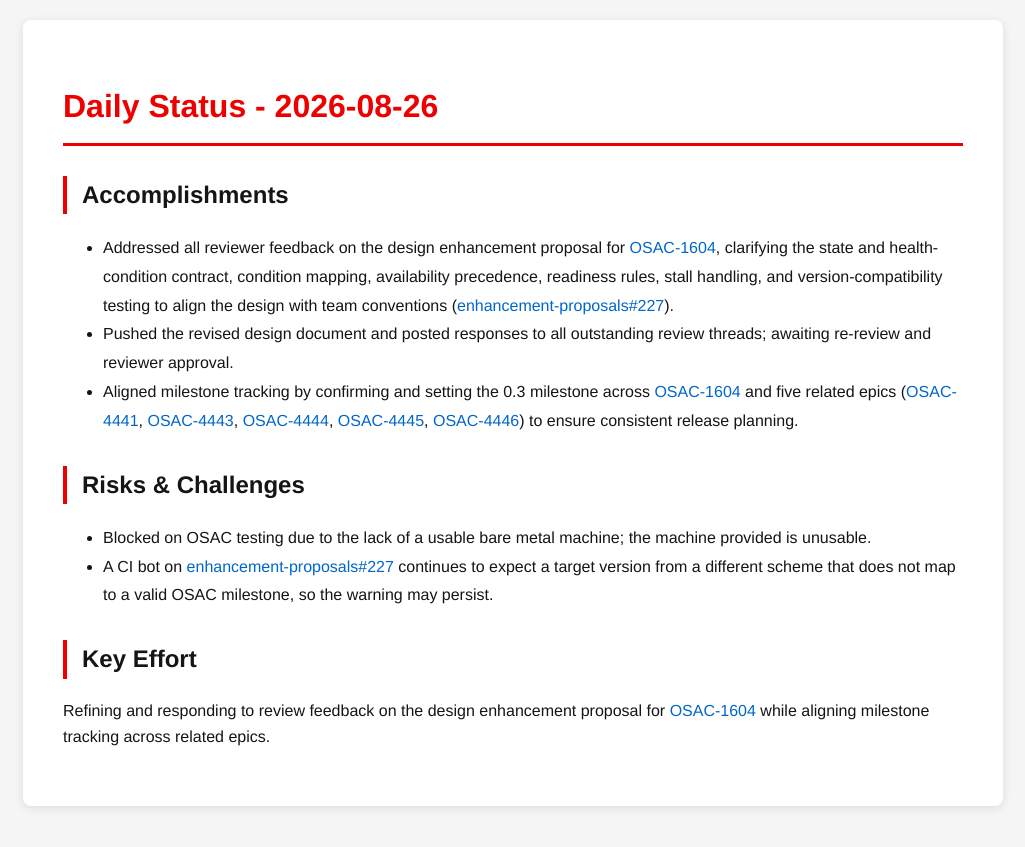
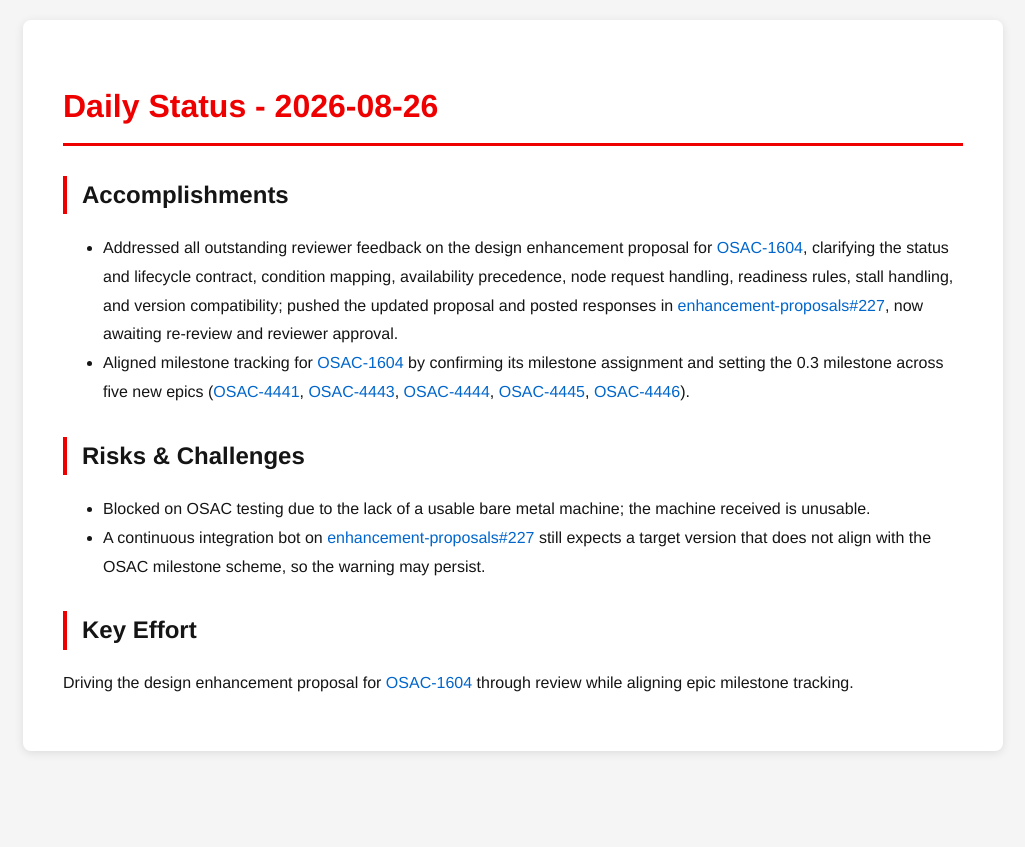
Before and after one commit to tzvatot/daily-status, a Jekyll site: the page built from 2026-08-26.md, in a window 1280 px wide. Shown: the top 847 px of the page, without its empty margins (127-1152 px from the left). Built offline with Jekyll 4.4.1, drawn with Linux system fonts in a browser that asks for light colours.

Commit message:
Daily status update - 2026-08-26

```diff
--- a/2026-08-26.md
+++ b/2026-08-26.md
@@ -7,13 +7,12 @@ date: 2026-08-26
 # Daily Status - 2026-08-26
 
 ## Accomplishments
-- Addressed all reviewer feedback on the design enhancement proposal for [OSAC-1604](https://redhat.atlassian.net/browse/OSAC-1604), clarifying the state and health-condition contract, condition mapping, availability precedence, readiness rules, stall handling, and version-compatibility testing to align the design with team conventions ([enhancement-proposals#227](https://github.com/osac-project/enhancement-proposals/pull/227)).
-- Pushed the revised design document and posted responses to all outstanding review threads; awaiting re-review and reviewer approval.
-- Aligned milestone tracking by confirming and setting the 0.3 milestone across [OSAC-1604](https://redhat.atlassian.net/browse/OSAC-1604) and five related epics ([OSAC-4441](https://redhat.atlassian.net/browse/OSAC-4441), [OSAC-4443](https://redhat.atlassian.net/browse/OSAC-4443), [OSAC-4444](https://redhat.atlassian.net/browse/OSAC-4444), [OSAC-4445](https://redhat.atlassian.net/browse/OSAC-4445), [OSAC-4446](https://redhat.atlassian.net/browse/OSAC-4446)) to ensure consistent release planning.
+- Addressed all outstanding reviewer feedback on the design enhancement proposal for [OSAC-1604](https://redhat.atlassian.net/browse/OSAC-1604), clarifying the status and lifecycle contract, condition mapping, availability precedence, node request handling, readiness rules, stall handling, and version compatibility; pushed the updated proposal and posted responses in [enhancement-proposals#227](https://github.com/osac-project/enhancement-proposals/pull/227), now awaiting re-review and reviewer approval.
+- Aligned milestone tracking for [OSAC-1604](https://redhat.atlassian.net/browse/OSAC-1604) by confirming its milestone assignment and setting the 0.3 milestone across five new epics ([OSAC-4441](https://redhat.atlassian.net/browse/OSAC-4441), [OSAC-4443](https://redhat.atlassian.net/browse/OSAC-4443), [OSAC-4444](https://redhat.atlassian.net/browse/OSAC-4444), [OSAC-4445](https://redhat.atlassian.net/browse/OSAC-4445), [OSAC-4446](https://redhat.atlassian.net/browse/OSAC-4446)).
 
 ## Risks & Challenges
-- Blocked on OSAC testing due to the lack of a usable bare metal machine; the machine provided is unusable.
-- A CI bot on [enhancement-proposals#227](https://github.com/osac-project/enhancement-proposals/pull/227) continues to expect a target version from a different scheme that does not map to a valid OSAC milestone, so the warning may persist.
+- Blocked on OSAC testing due to the lack of a usable bare metal machine; the machine received is unusable.
+- A continuous integration bot on [enhancement-proposals#227](https://github.com/osac-project/enhancement-proposals/pull/227) still expects a target version that does not align with the OSAC milestone scheme, so the warning may persist.
 
 ## Key Effort
-Refining and responding to review feedback on the design enhancement proposal for [OSAC-1604](https://redhat.atlassian.net/browse/OSAC-1604) while aligning milestone tracking across related epics.
+Driving the design enhancement proposal for [OSAC-1604](https://redhat.atlassian.net/browse/OSAC-1604) through review while aligning epic milestone tracking.
```
